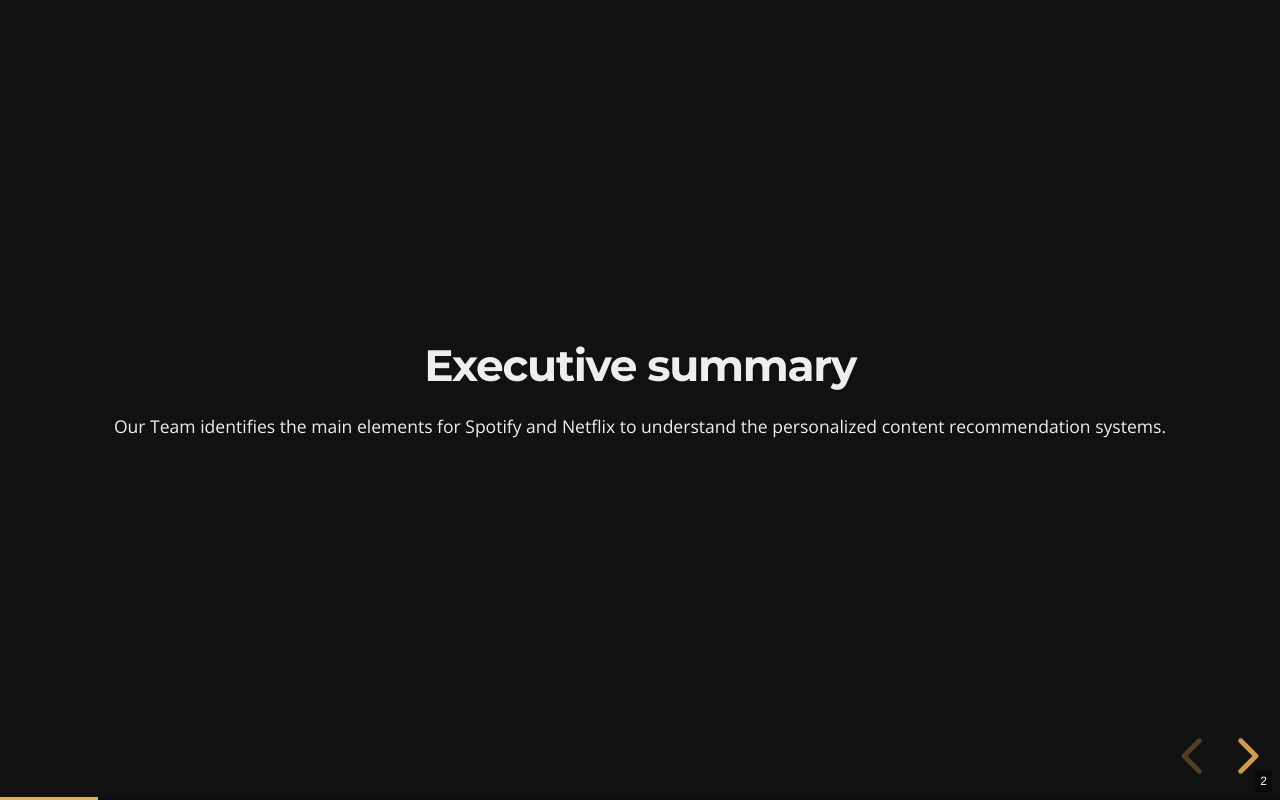
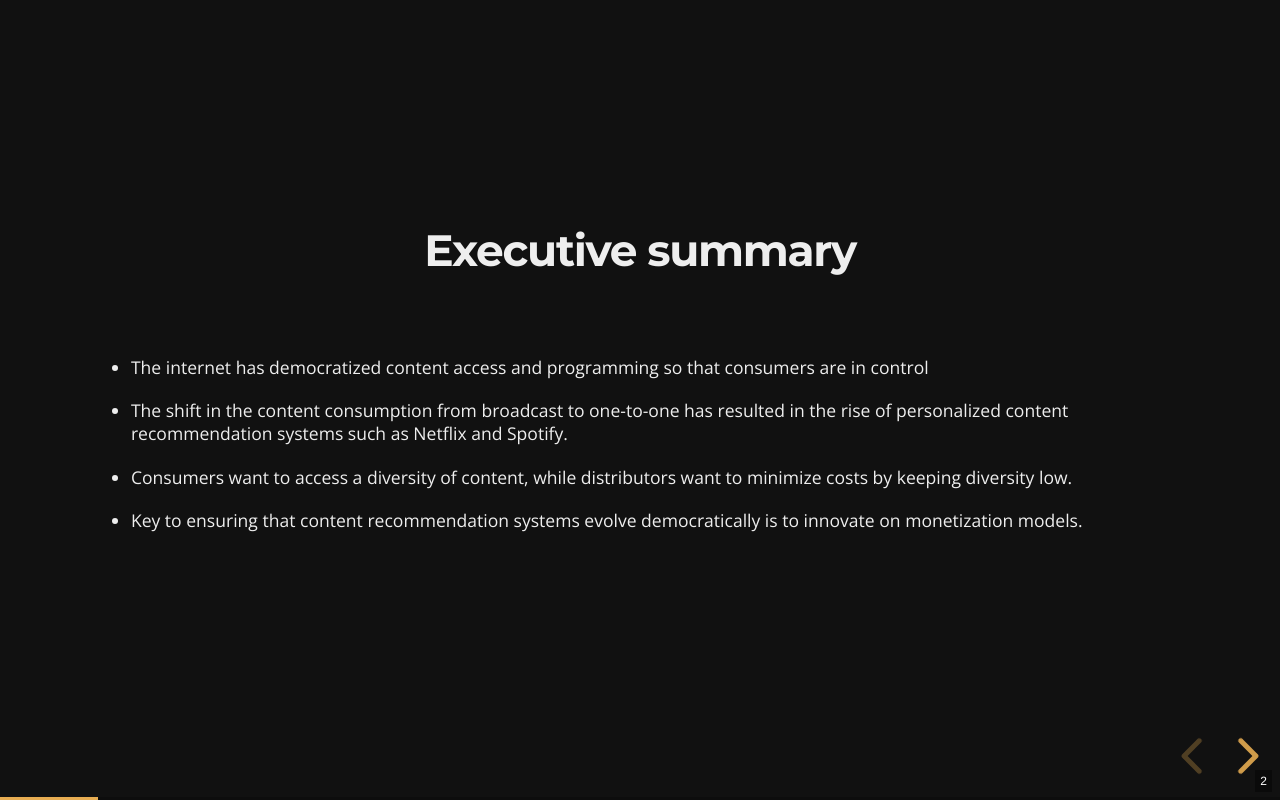
Before and after one commit to Ishaks/theshow, a website: page index.html in a window 1280 px wide. Both pictures are taken after a click on the button "next slide". Drawn offline with nearby package versions, Linux system fonts and the light colour scheme.

Commit message:
add exec sum

```diff
--- a/index.html
+++ b/index.html
@@ -52,8 +52,14 @@
 
 			<section>
 				<h6>Executive summary</h6>
-				<p style="font-size:16px">Our Team identifies the main elements for Spotify and Netflix to understand the personalized
-					content recommendation systems.</p>
+				<p style="font-size:16px">
+				<ul style="font-size: 16px;text-align: left;margin-top: 51px;">
+					<li style="margin: 0 0 19px 0;">The internet has democratized content access and programming so that consumers are in control</li>
+					<li style="margin: 0 0 19px 0;">The shift in the content consumption from broadcast to one-to-one has resulted in the rise of personalized content recommendation systems such as Netflix and Spotify.</li>
+					<li style="margin: 0 0 19px 0;">Consumers want to access a diversity of content, while distributors want to minimize costs by keeping diversity low.</li>
+					<li style="margin: 0 0 19px 0;">Key to ensuring that content recommendation systems evolve democratically is to innovate on monetization models.</li>
+				</ul>
+				</p>
 			</section>
 
 			<section data-transition="concave" data-transition-speed="slow">
```
